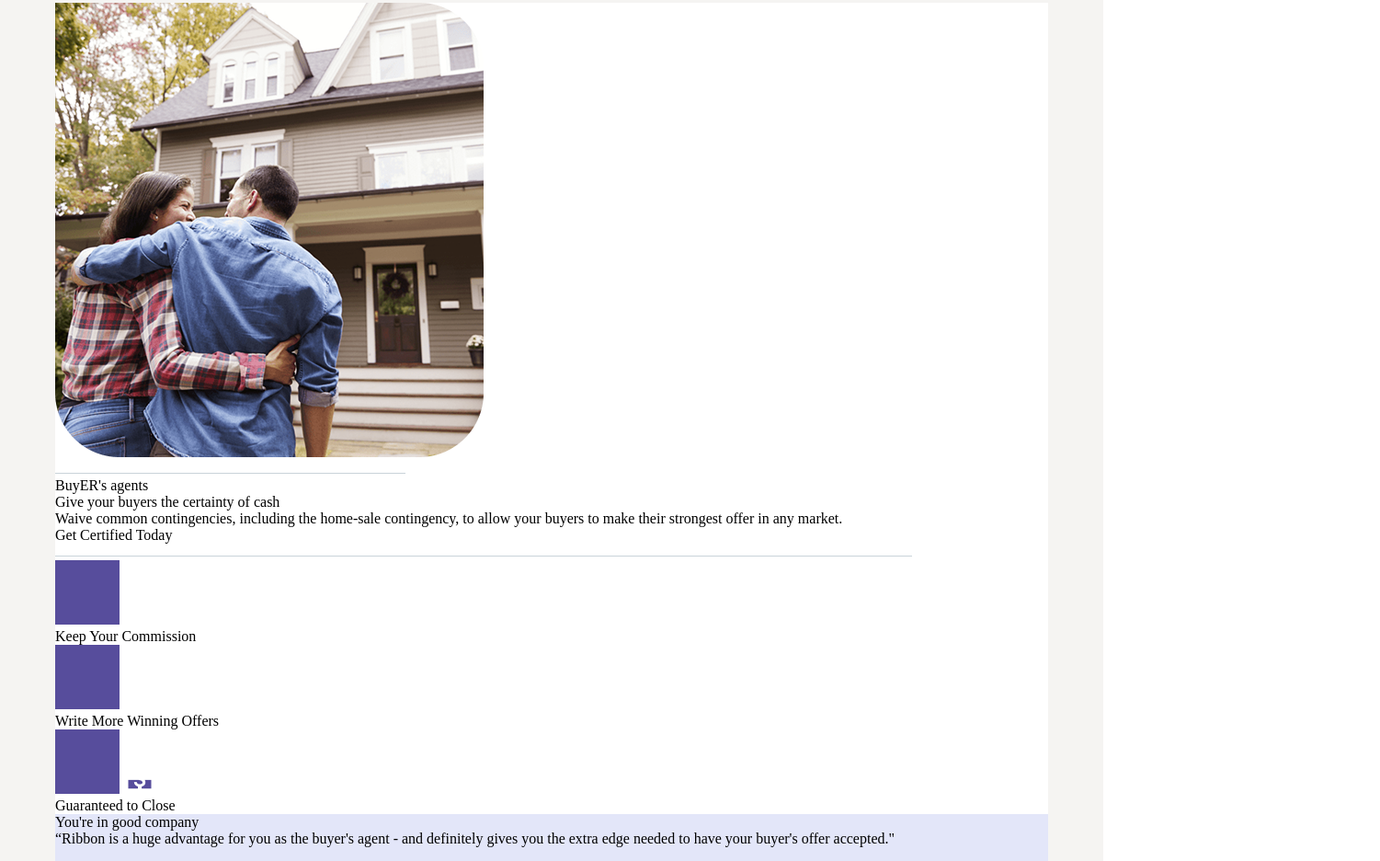
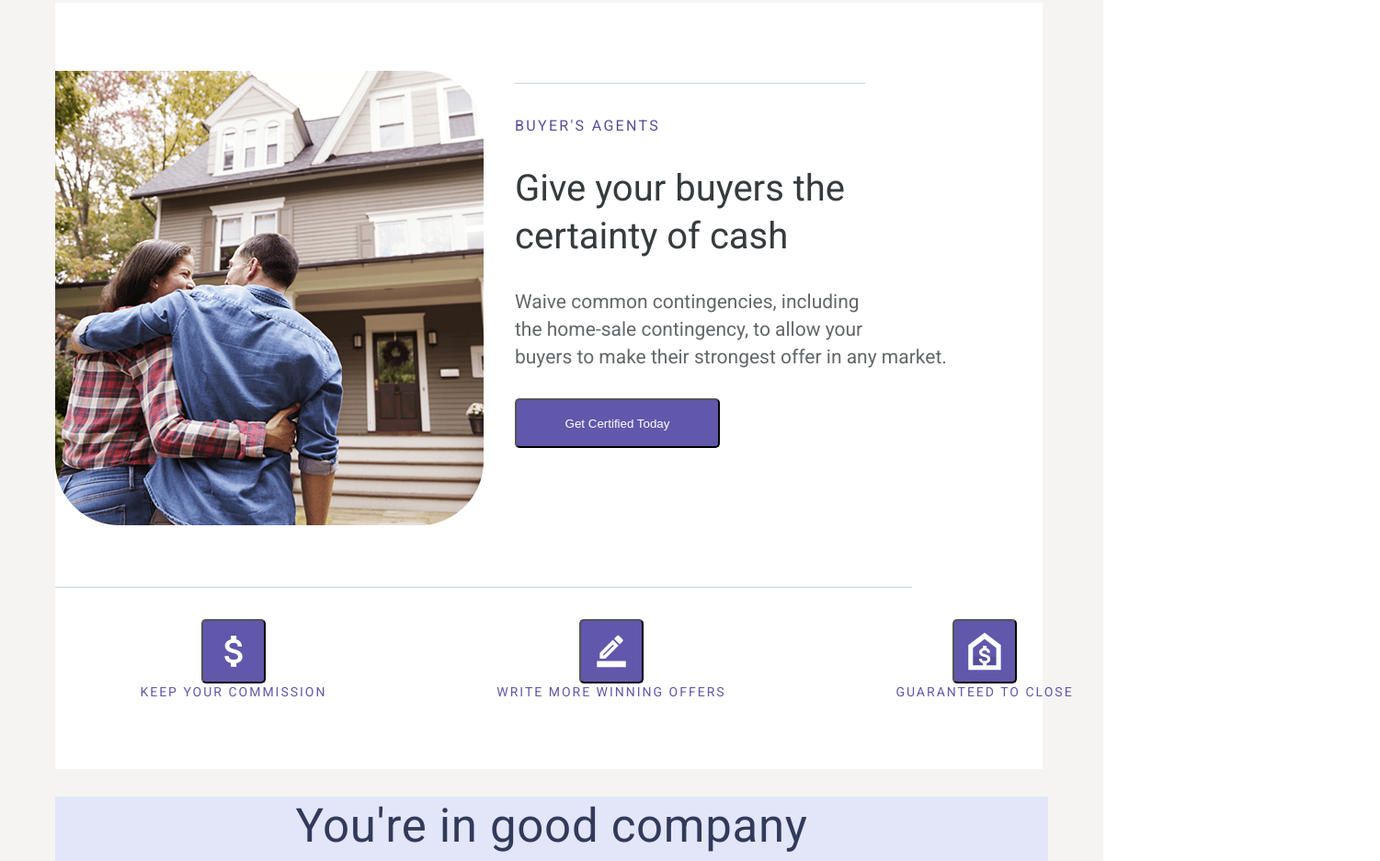
Before and after one commit to bohdana-12/oursolution, a plain HTML site: page index.html in a window 1280 px wide. Shown: the part 1151-2087 px from the top of the page at 92% size, 1501 px wide, since content can reach past the window. Drawn offline with Linux system fonts and the light colour scheme.

Commit message:
added part1

```diff
--- a/index.html
+++ b/index.html
@@ -63,67 +63,72 @@
             <button class="Loan button-text">Loan officers</button>
         </div>
         <div class="part1">
-            <div>
-                <div>
+            <div class="buyer">
+                <div class="buyer1">
+
                     <img src="./main.img/IMAGE (6).png" alt="">
                 </div>
-                <div>
-
+                <div class="buyer2">
                     <img src="./main.img/Rectangle (9).png" alt="">
-                    <div>BuyER's agents</div>
-                    <div>Give your buyers the certainty of cash</div>
-                    <div>Waive common contingencies, including the home-sale contingency, to allow your buyers to make
+                    <div class="small-text">BuyER's agents</div>
+                    <div class="buyer-text">Give your buyers the certainty of cash</div>
+                    <div class="buyer2-text">Waive common contingencies, including <br> the home-sale contingency, to
+                        allow your <br> buyers to
+                        make
                         their
                         strongest
                         offer in any market.</div>
-                    <div>Get Certified Today</div>
+                    <button class="get">Get Certified Today</button>
+
                 </div>
             </div>
             <div>
 
+
                 <img src="./main.img/Rectangle (11).png" alt="">
             </div>
+            <div class="icons">
+                <div class="dolar">
                     <div>
+                        <button class="keep">
+                            <img src="./main.img/IMAGE (7).png" alt="">
+                        </button>
+                    </div>
+                    <div class="dolar-text">Keep Your Commission</div>
+                </div>
+                <div class="pen">
                     <div>
+                        <button class="keep">
+                            <img src="./main.img/IMAGE (8).png" alt="">
+                        </button>
+                    </div>
+                    <div class="pen-text">Write More Winning Offers</div>
+                </div>
+                <div class="home-dolar">
                     <div>
-
-                        <img src="./main.img/Rectangle (12).png" alt="">
-                        <img src="./main.img/IMAGE (7).png" alt="">
+                        <button class="keep">
+                            <img src="./main.img/IMAGE (9).png" alt="">
+                        </button>
                     </div>
-                    <div>Keep Your Commission</div>
-                </div>
-                <div>
-                    <div>
-
-                        <img src="./main.img/Rectangle (12).png" alt="">
-                        <img src="./main.img/IMAGE (8).png" alt="">
-                    </div>
-                    <div>Write More Winning Offers</div>
-                </div>
-                <div>
-                    <div>
-
-                        <img src="./main.img/Rectangle (12).png" alt="">
-                        <img src="./main.img/IMAGE (9).png" alt="">
-                    </div>
-                    <div>Guaranteed to Close</div>
+                    <div class="home-text">Guaranteed to Close</div>
                 </div>
             </div>
         </div>
         <div class="part2">
-            <div>
+            <div class="good">
                 <div>You're in good company</div>
             </div>
             <div>
+                <div class="column">
+                    <div class="column1">
                         <div>
-                    <div>
-                        <div>“Ribbon is a huge advantage for you as the buyer's agent - and definitely gives you the
+                            <div class="column-text">“Ribbon is a huge advantage for you as the buyer's agent - and definitely gives you the
                                 extra edge needed to
                                 have your buyer's offer accepted."</div>
                         </div>
                         <div>
                             <div>
-                            <img src="IMAGE.svg" alt="">
+                                <img src="IMAGE (22).png" alt="">
                             </div>
                             <div>
                                 <div>
@@ -134,7 +139,8 @@
                                 </div>
                             </div>
                         </div>
-                    <div>
+                    </div>
+                    <div class="column2">
                         <img src="./main.img/Rectangle (9).png" alt="">
                     </div>
                     <div>
@@ -145,9 +151,9 @@
 
                         <div>Learn More</div>
                     </div>
-                </div>
                     <div>
                         <img src="./main.img/IMAGE (10).png" alt="">
+                    </div>
                 </div>
             </div>
             <div>
@@ -216,7 +222,8 @@
                     <div>
 
                         <div>Turn an offer to all cash</div>
-                        <div>Once your buyer is preapproved, upgrade your buying power to cash to make your strongest
+                        <div>Once your buyer is preapproved, upgrade your buying power to cash to make your
+                            strongest
                             offer, first.</div>
                         <div>Learn more</div>
 
--- a/style.css
+++ b/style.css
@@ -230,20 +230,200 @@ body {
 .section {
     background: #F5F4F2;
 }
-.part1{
+
+.part1 {
+    width: 1000px;
     background: #FFFFFF;
-    margin: 60px 60px 0 60px;
+    margin: 60px 60px 0;
+    display: flex;
+    flex-direction: column;
+    padding: 74px 74px 74px 0;
 }
-.part2{
+
+.buyer {
+    display: flex;
+    flex-direction: row;
+    justify-content: space-between;
+    margin-bottom: 50px;
+}
+
+.buyer1 {
+    width: 50%;
+}
+
+.buyer2 {
+    width: 50%;
+}
+
+.small-text {
+    font-family: Roboto;
+    font-weight: 400;
+    font-style: Regular;
+    font-size: 16px;
+    line-height: 24px;
+    letter-spacing: 2.32px;
+    text-transform: uppercase;
+    color: #574D9C;
+    margin: 30px 0;
+
+}
+
+.buyer-text {
+    font-family: Roboto;
+    font-weight: 400;
+    font-style: Regular;
+    font-size: 40px;
+    line-height: 52px;
+    letter-spacing: 0%;
+    color: #363B3D;
+    width: 367px;
+}
+
+.buyer2-text {
+    font-family: Roboto;
+    font-weight: 400;
+    font-style: Regular;
+    font-size: 21px;
+    line-height: 30px;
+    letter-spacing: 0%;
+    color: #636769;
+    margin: 30px 0;
+}
+
+.get {
+    width: 223px;
+    height: 54px;
+    background-color: #6157AB;
+    border-radius: 5px;
+    display: flex;
+    flex-direction: row;
+    justify-content: center;
+    align-items: center;
+    color: #fff;
+    margin-top: 30px;
+
+}
+
+.keep {
+    width: 70px;
+    height: 70px;
+    background-color: #6157AB;
+    border-radius: 5px;
+    display: flex;
+    flex-direction: row;
+    justify-content: center;
+    align-items: center;
+    color: #fff;
+    margin-top: 30px;
+}
+
+.dolar {
+    display: flex;
+    flex-direction: column;
+    justify-content: center;
+    align-items: center;
+}
+
+.dolar-text {
+    font-family: Roboto;
+    font-weight: 400;
+    font-style: Regular;
+    font-size: 14px;
+    line-height: 18.9px;
+    letter-spacing: 2px;
+    text-align: center;
+    text-transform: uppercase;
+    color: #6157AB;
+}
+
+.pen {
+    display: flex;
+    flex-direction: column;
+    justify-content: center;
+    align-items: center;
+}
+
+.pen-text {
+    font-family: Roboto;
+    font-weight: 400;
+    font-style: Regular;
+    font-size: 14px;
+    line-height: 18.9px;
+    letter-spacing: 2px;
+    text-align: center;
+    text-transform: uppercase;
+    color: #6157AB;
+}
+
+.home-dolar {
+    display: flex;
+    flex-direction: column;
+    justify-content: center;
+    align-items: center;
+}
+
+.home-text {
+    font-family: Roboto;
+    font-weight: 400;
+    font-style: Regular;
+    font-size: 14px;
+    line-height: 18.9px;
+    letter-spacing: 2px;
+    text-align: center;
+    text-transform: uppercase;
+    color: #6157AB;
+}
+
+.icons {
+    width: 1200px;
+    display: flex;
+    flex-direction: row;
+    justify-content: space-around;
+}
+
+.part2 {
     background: #E3E6F9;
     margin: 0 60px 0 60px;
 }
-.part3{
+
+.good {
+    font-family: Roboto;
+    font-weight: 400;
+    font-style: Regular;
+    font-size: 51px;
+    line-height: 64.8px;
+    letter-spacing: 0.68px;
+    text-align: center;
+    margin: 30px;
+    color: #323A5B;
+
+}
+
+.column {
+    display: flex;
+    flex-direction: row;
+    margin: 0 20px;
+}
+
+.column-text {
+    width: 436px;
+    height: 168px;
+    font-family: Roboto;
+    font-weight: 400;
+    font-style: Regular;
+    font-size: 26px;
+    line-height: 42px;
+    letter-spacing: 0px;
+    text-align: center;
+    color: #1E2224;
+}
+
+.part3 {
     background: #574D9C;
     margin: 0 60px 60px 60px;
 }
 
-.footer{
+.footer {
     background: #050302;
-    color:#FFFFFF;
+    color: #FFFFFF;
 }
```
Also changed, not shown: IMAGE.svg (added), main.img/Rectangle (12).png (deleted). Lines whose indentation alone changed are shown as unchanged.
